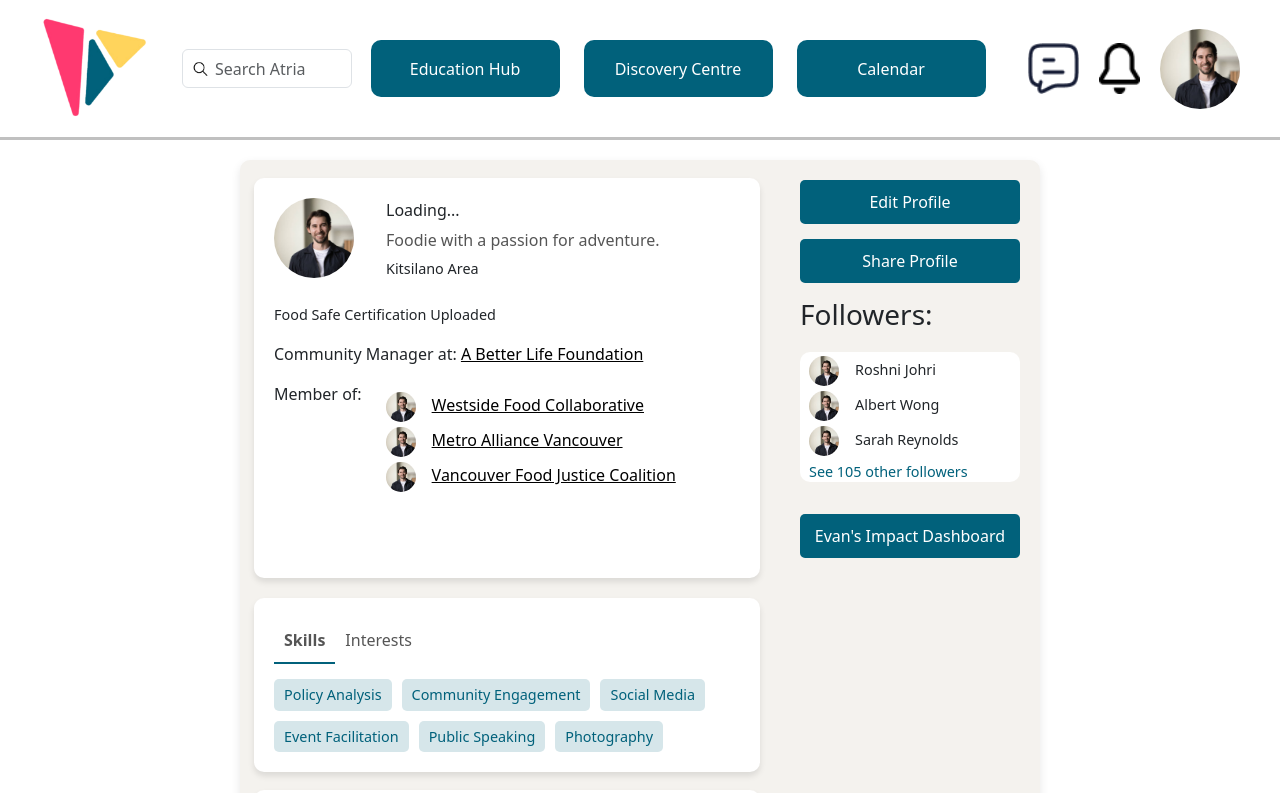
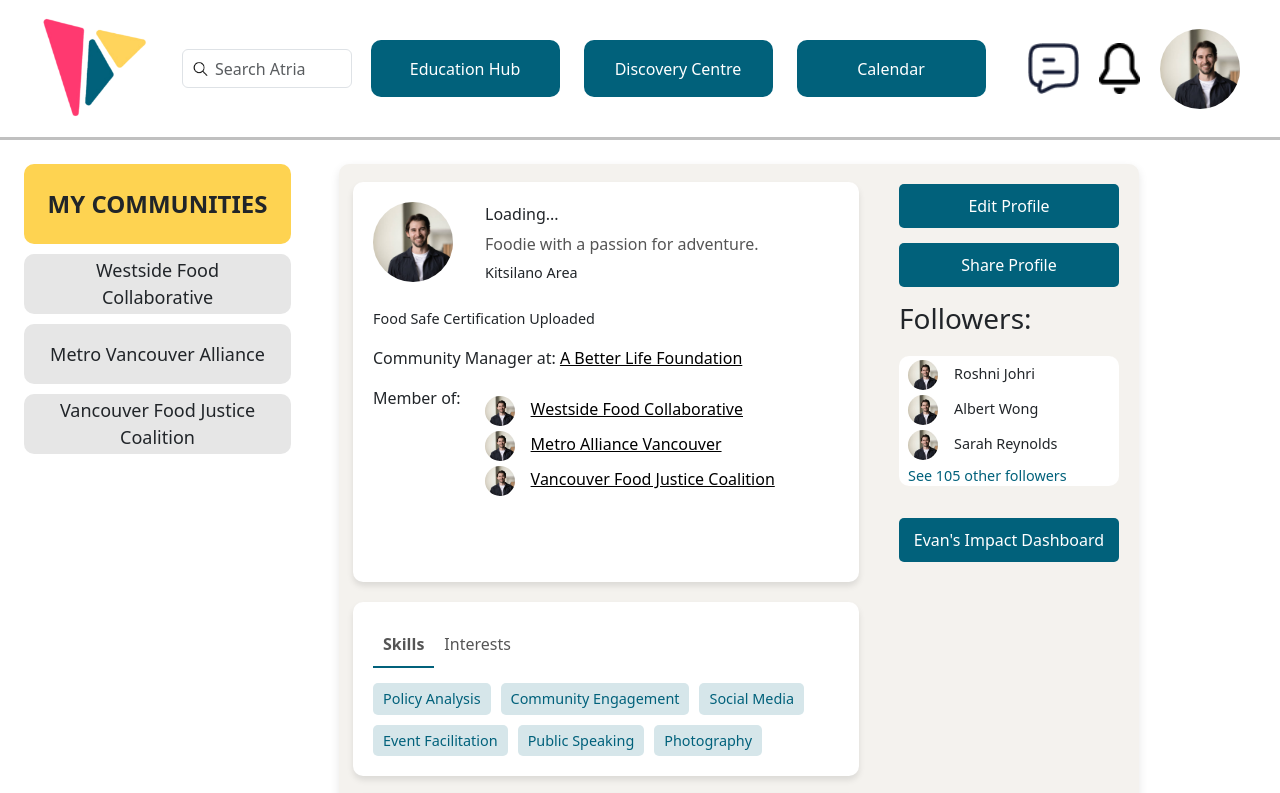
Before and after one commit to AtriaCoop/townhall-frontend, a Next.js app: page /profile in a window 1280 px wide. Shown: the top 793 px of the page. Built offline with nearby package versions, Linux system fonts and the light colour scheme; no server answers.

Commit message:
misalignment bug fix

```diff
--- a/src/pages/profile/index.jsx
+++ b/src/pages/profile/index.jsx
@@ -7,8 +7,10 @@ export default function Profile() {
     return (
         <div className="profile">
             <Navigation />
-            <ProfilePage />
-            <NavSidebar />
+            <div className='d-flex flex-row-reverse justify-content-end p-4 gap-5'>
+                <ProfilePage />
+                <NavSidebar />
+            </div>
         </div>
     )
 }
--- a/src/styles/navSidebar/navSidebar.module.scss
+++ b/src/styles/navSidebar/navSidebar.module.scss
@@ -1,9 +1,5 @@
 .navSidebar {
-    position: relative;
-    left: 30px;
-    top: 30px;
     width: 267px;
-
     text-align: right;
 }
 
@@ -12,8 +8,10 @@
     background-color: #FED351;
     border-radius: 10px;
     margin-bottom: 5px;
-    width: 267px;
-    height: 80px;
+    width: 100%;
+    max-width: 267px;
+    height: 100%;
+    max-height: 80px;
 
     align-items: center;
     justify-content: center;
--- a/src/styles/navSidebar/sidebarCommunitiesForm.module.scss
+++ b/src/styles/navSidebar/sidebarCommunitiesForm.module.scss
@@ -1,7 +1,7 @@
 .sidebarFormButton {
     display: inline-flex;
     background-color: rgb(230, 230, 230);
-    width: 233px;
+    width: 100%;
     height: 60px;
     border-radius: 10px;
     margin-top: 5px;
--- a/src/styles/profilePage.module.scss
+++ b/src/styles/profilePage.module.scss
@@ -2,11 +2,11 @@
     display: flex;
     justify-content: center;
     align-items: center;
-    padding: 20px;
 }
 
 .profilePageContainer {
-    width: 800px;
+    width: 100%;
+    max-width: 800px;
     border-radius: 10px;
     background-color: #F4F2EE;
     box-shadow: 0 4px 10px rgba(0, 0, 0, 0.1);
@@ -117,6 +117,7 @@
 
 /* Sidebar */
 .sidebar {
+    max-width: 100%;
     padding: 20px;
 
     .editProfileButton,
```
